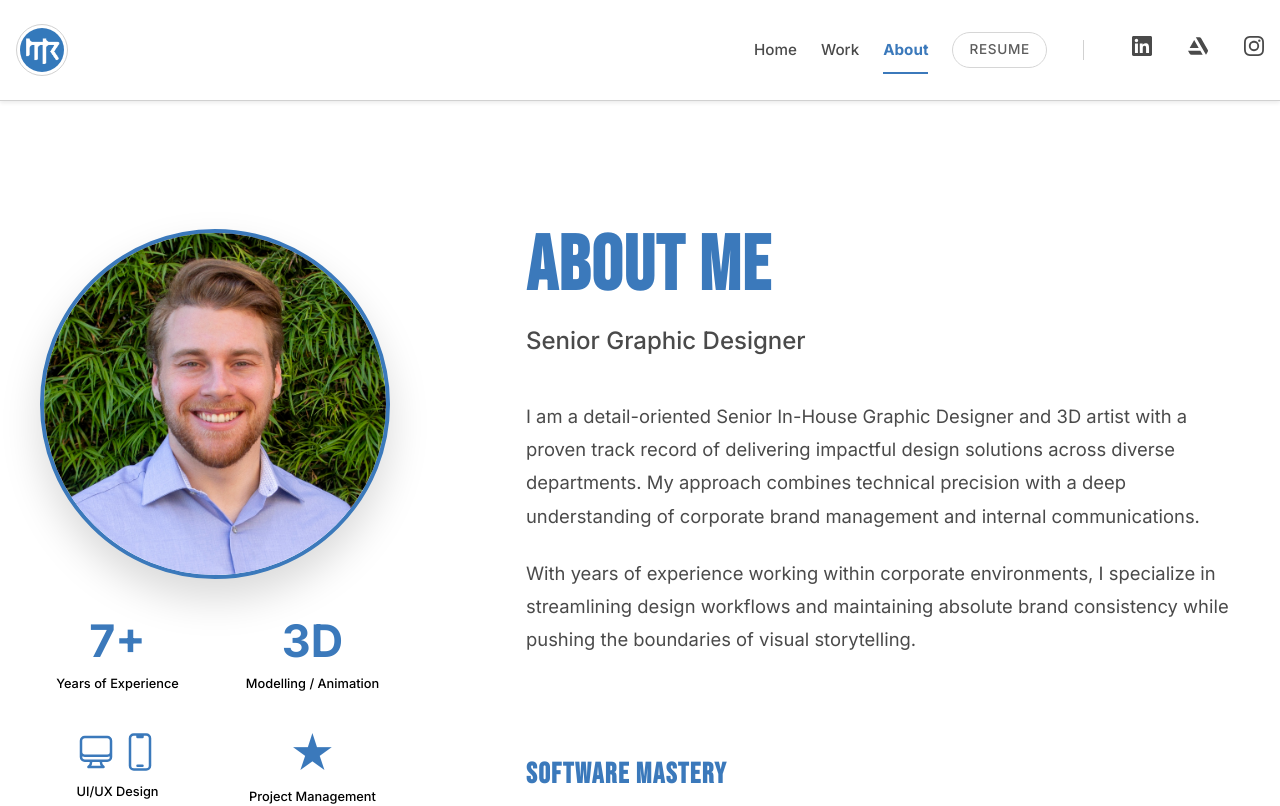
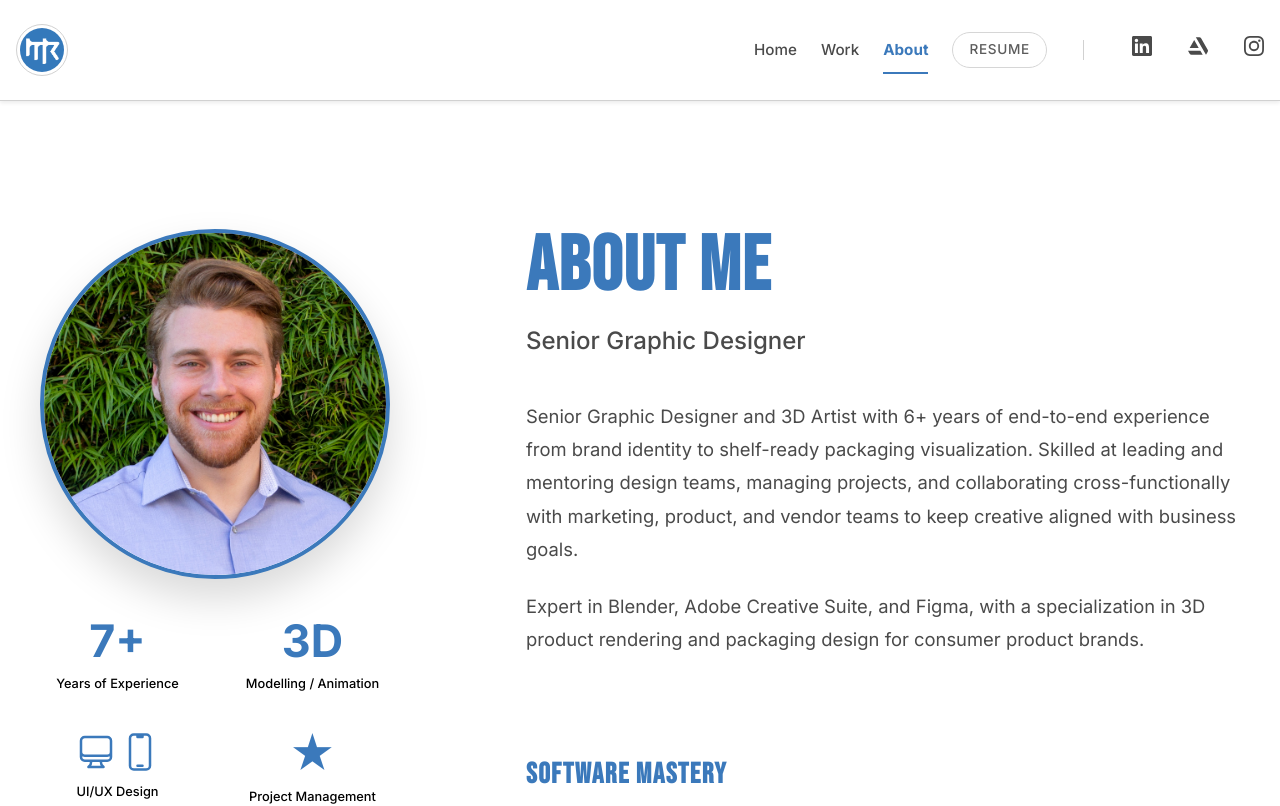
Before and after one commit to mriccidesigns/DesignPortfolio, a React (Vite) app: page /about in a window 1280 px wide. Shown: the top 806 px of the page. Built offline with nearby package versions, Linux system fonts and the light colour scheme.

Commit message:
Revise About page bio for updated professional profile
Updated the bio section to reflect new experience and skills as a Senior Graphic Designer and 3D Artist, emphasizing leadership and collaboration.

```diff
--- a/src/pages/About.jsx
+++ b/src/pages/About.jsx
@@ -48,11 +48,14 @@ const About = () => {
 
                     <div className={styles.bio}>
                         <p>
-                            I am a detail-oriented Senior In-House Graphic Designer and 3D artist with a proven track record of delivering impactful design solutions across diverse departments.
-                            My approach combines technical precision with a deep understanding of corporate brand management and internal communications.
+                            Senior Graphic Designer and 3D Artist with 6+ years of end-to-end experience from brand identity to
+                            shelf-ready packaging visualization. Skilled at leading and mentoring design teams, managing projects, and
+                            collaborating cross-functionally with marketing, product, and vendor teams to keep creative aligned with
+                            business goals.
                         </p>
                         <p>
-                            With years of experience working within corporate environments, I specialize in streamlining design workflows and maintaining absolute brand consistency while pushing the boundaries of visual storytelling.
+                            Expert in Blender, Adobe Creative Suite, and Figma, with a specialization in 3D product
+                            rendering and packaging design for consumer product brands.
                         </p>
                     </div>
 
```
